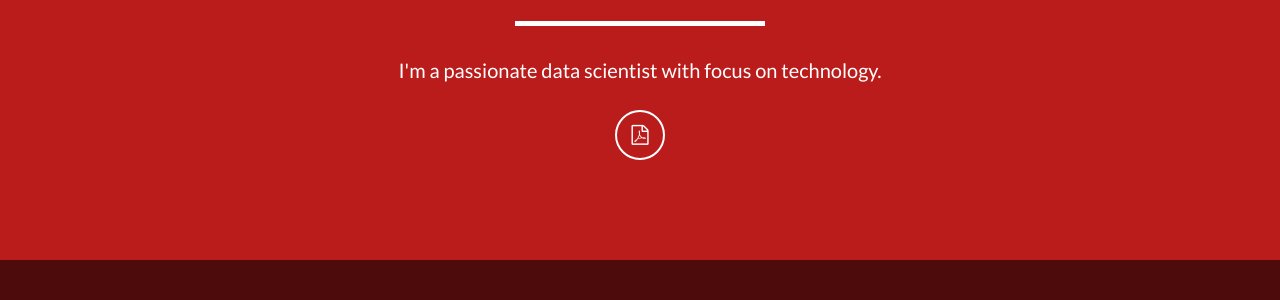
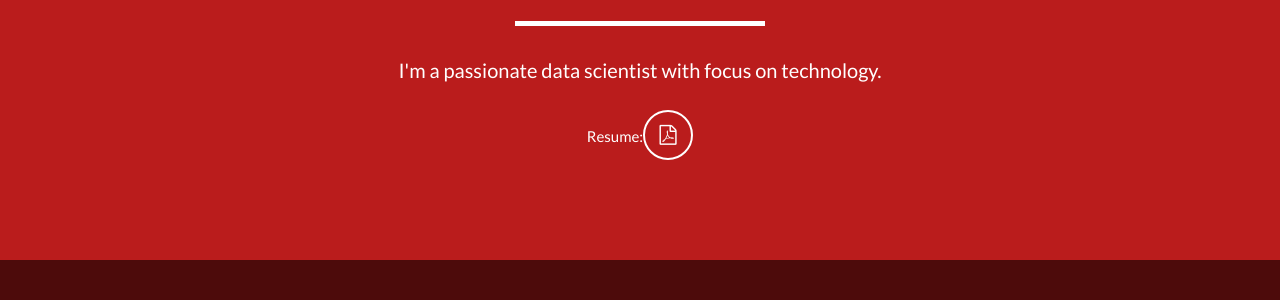
Before and after one commit to nicolamarangoni/nicolamarangoni.github.io, a Jekyll site: the page built from index.html, in a window 1280 px wide and 900 px high, scrolled down 1727 px. Shown: the part 248-548 px from the top of the window. Built offline with Jekyll 4.4.1, drawn with Linux system fonts in a browser that asks for light colours.

Commit message:
minor changes

```diff
--- a/_includes/about.html
+++ b/_includes/about.html
@@ -22,8 +22,8 @@
             </div>
             <div class="row">
                 <div class="col-lg-12 text-center">
-					<a href="files/Marangoni_eng_long.pdf" class="btn-social btn-outline"><i class="fa fa-fw fa-file-pdf-o"></i></a>
-				</div>
+                    Resume:<a href="files/Marangoni_eng_long.pdf" class="btn-social btn-outline"><i class="fa fa-fw fa-file-pdf-o"></i></a>
+                </div>
             </div>
         </div>
     </section>
```
